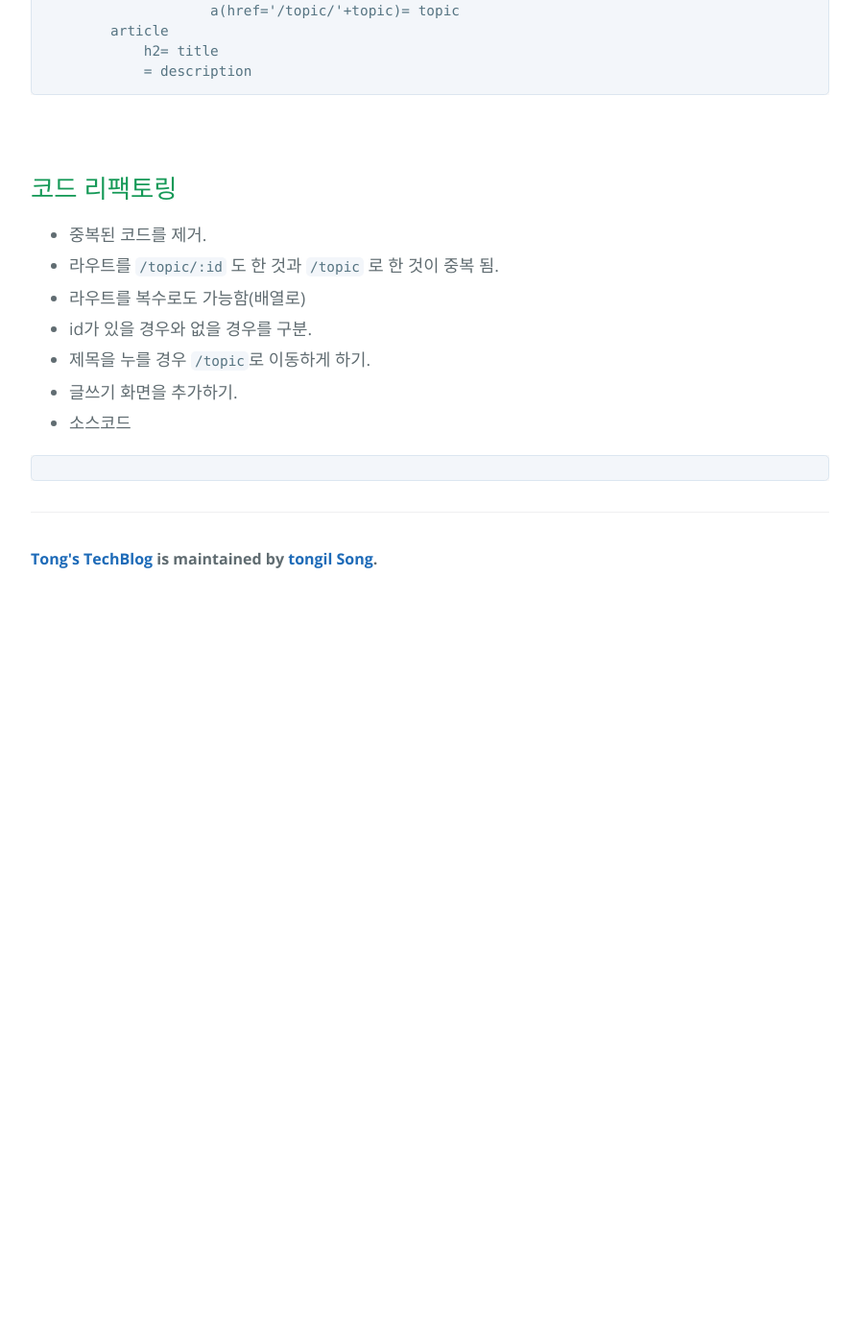
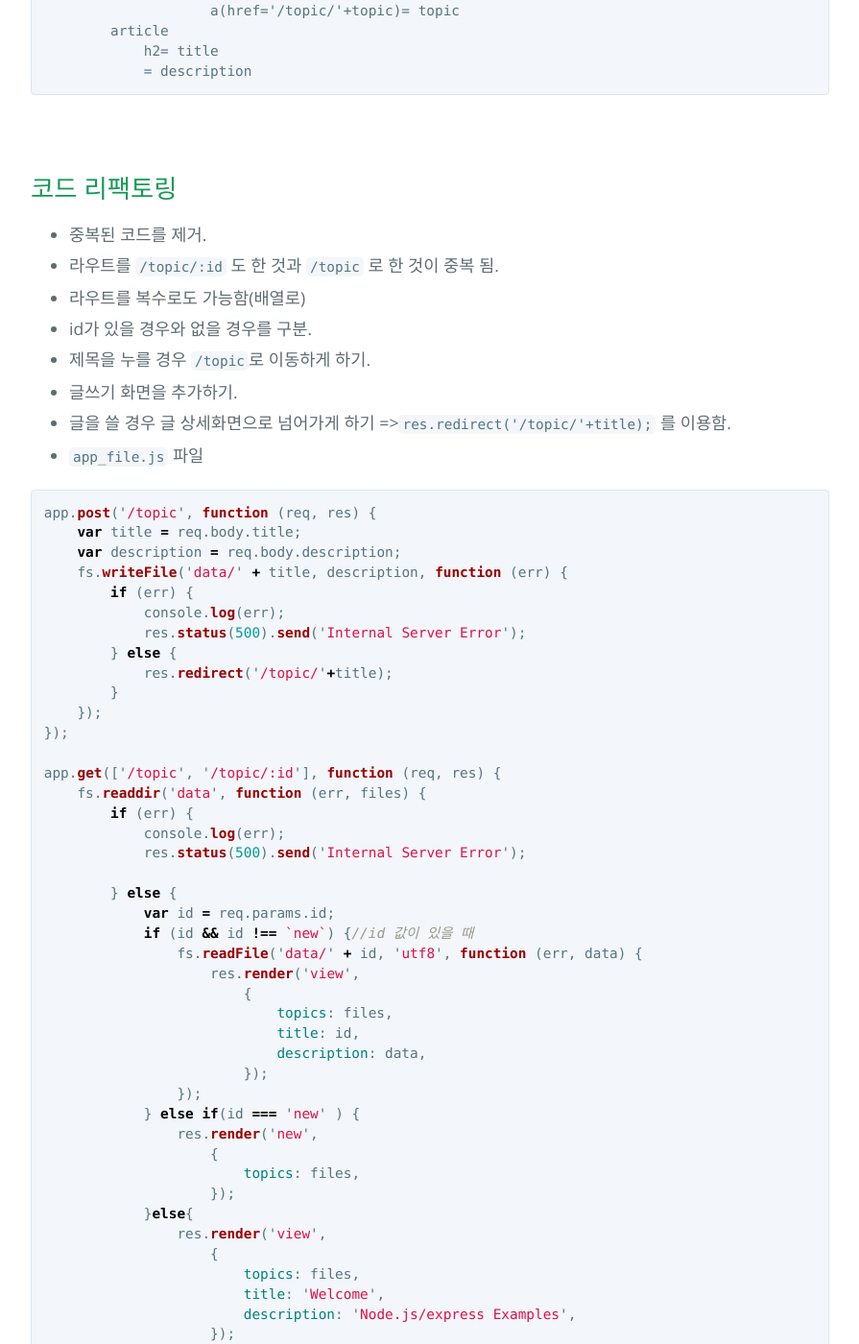
Before and after one commit to tong9433/tongblog, a Jekyll site: the page built from _posts/Node.js/2017-09-25-Node15.markdown, in a window 1280 px wide and 1400 px high, scrolled down 4448 px. Shown: the whole window at 96% size, without its empty margins (192-1087 px from the left). Built offline with Jekyll 4.4.1, drawn with Linux system fonts in a browser that asks for light colours; before the commit the page ends 5078 px from its top, so only the background shows below that; some of the changed text lies outside the part shown.

Commit message:
생활코딩 강의 마무리

````diff
--- a/_posts/Node.js/2017-09-25-Node15.markdown
+++ b/_posts/Node.js/2017-09-25-Node15.markdown
@@ -188,7 +188,104 @@ html
 * id가 있을 경우와 없을 경우를 구분.
 * 제목을 누를 경우 `/topic`로 이동하게 하기.
 * 글쓰기 화면을 추가하기.
-* 소스코드
+* 글을 쓸 경우 글 상세화면으로 넘어가게 하기 =>`res.redirect('/topic/'+title);` 를 이용함.
+* `app_file.js` 파일
 
 ```javascript
+app.post('/topic', function (req, res) {
+    var title = req.body.title;
+    var description = req.body.description;
+    fs.writeFile('data/' + title, description, function (err) {
+        if (err) {
+            console.log(err);
+            res.status(500).send('Internal Server Error');
+        } else {
+            res.redirect('/topic/'+title);
+        }
+    });
+});
+
+app.get(['/topic', '/topic/:id'], function (req, res) {
+    fs.readdir('data', function (err, files) {
+        if (err) {
+            console.log(err);
+            res.status(500).send('Internal Server Error');
+
+        } else {
+            var id = req.params.id;
+            if (id && id !== `new`) {//id 값이 있을 때
+                fs.readFile('data/' + id, 'utf8', function (err, data) {
+                    res.render('view',
+                        {
+                            topics: files,
+                            title: id,
+                            description: data,
+                        });
+                });
+            } else if(id === 'new' ) {
+                res.render('new',
+                    {
+                        topics: files,
+                    });
+            }else{
+                res.render('view',
+                    {
+                        topics: files,
+                        title: 'Welcome',
+                        description: 'Node.js/express Examples',
+                    });
+            }
+        }
+
+    })
+})
 ```
+
+* `view.jade` 파일
+
+```
+doctype html
+html
+    head
+        meta(charset='utf-8')
+    body
+        h1
+            a(href='/topic') Server Side Javascript
+        ul
+            each topic in topics
+                li
+                    a(href='/topic/'+topic)= topic
+        article
+            h2= title
+            = description
+
+        br
+        button
+            a(href='/topic/new') 글쓰기
+```
+
+* `new.jade` 파일
+
+```
+doctype html
+html
+    head
+        meta(charset='utf-8')
+    body
+        h1
+            a(href='/topic') Server Side Javascript
+        ul
+            each topic in topics
+                li
+                    a(href='/topic/' + topic)= topic
+
+        article
+            form(action='/topic' method='post')
+                p
+                    input(type='text' name='title' placeholder='input the title!')
+                p
+                    textarea(name='description' placeholder='input the description!')
+                p
+                    input(type='submit')
+
+```
````
